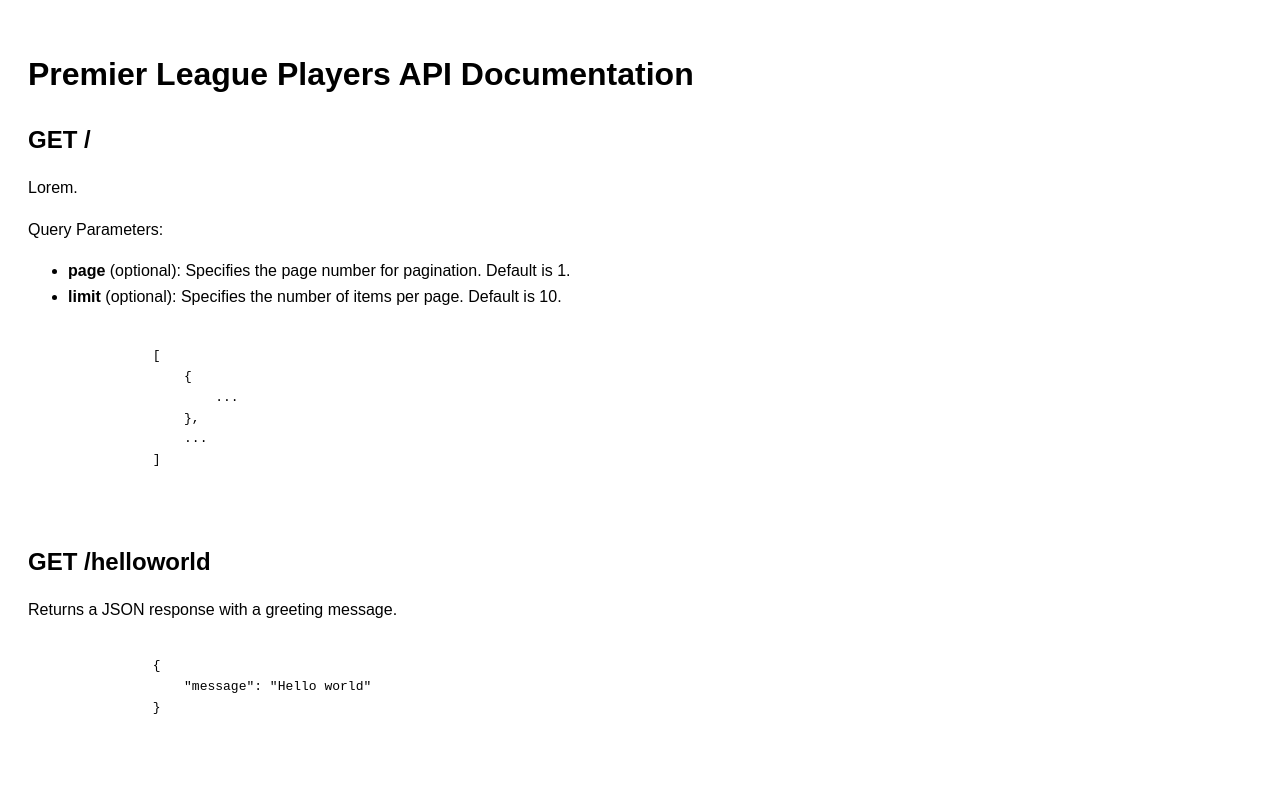
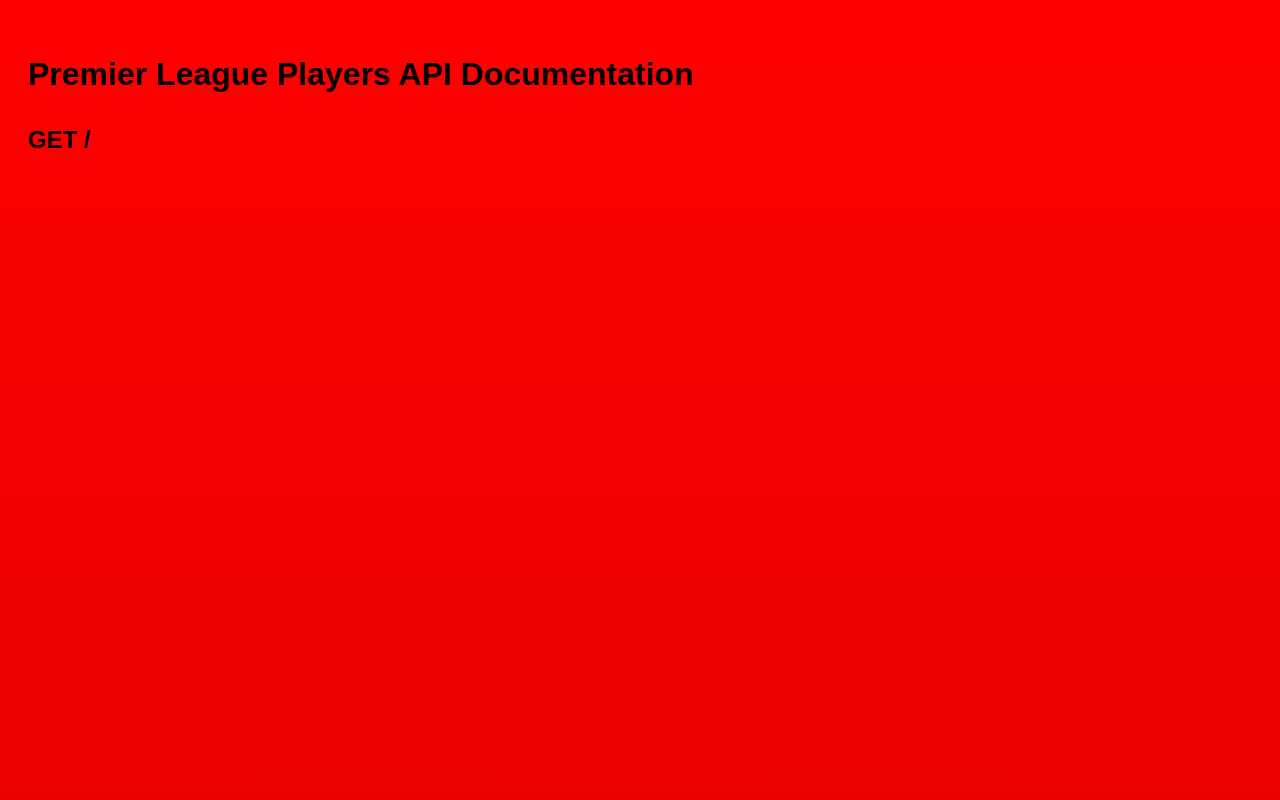
Before and after one commit to NahueSalinas/API, a website: page public/index.html in a window 1280 px wide. Shown: the top 800 px of the page. Drawn offline with Linux system fonts and the light colour scheme.

Commit message:
realice los cambios pedidos por el profesor

```diff
--- a/package.json
+++ b/package.json
@@ -1,7 +1,6 @@
 {
   "name": "api",
   "version": "1.0.0",
-  "description": "",
   "main": "index.js",
   "scripts": {
     "test": "echo \"Error: no test specified\" && exit 1"
@@ -11,5 +10,6 @@
   "dependencies": {
     "cors": "^2.8.5",
     "express": "^4.19.2"
-  }
+  },
+  "description": ""
 }
--- a/public/index.html
+++ b/public/index.html
@@ -10,6 +10,7 @@
             font-family: Arial, sans-serif;
             line-height: 1.6;
             padding: 20px;
+            background: linear-gradient(red, rgb(153, 3, 3));
         }
 
         h1 {
@@ -21,11 +22,11 @@
         }
 
         .endpoint h2 {
-            margin-bottom: 10px;
+            margin-bottom: 1000px;
         }
 
         .endpoint p {
-            margin-bottom: 5px;
+            margin-bottom: 500px;
         }
     </style>
 </head>
```
Also changed, not shown: 1 other file.
